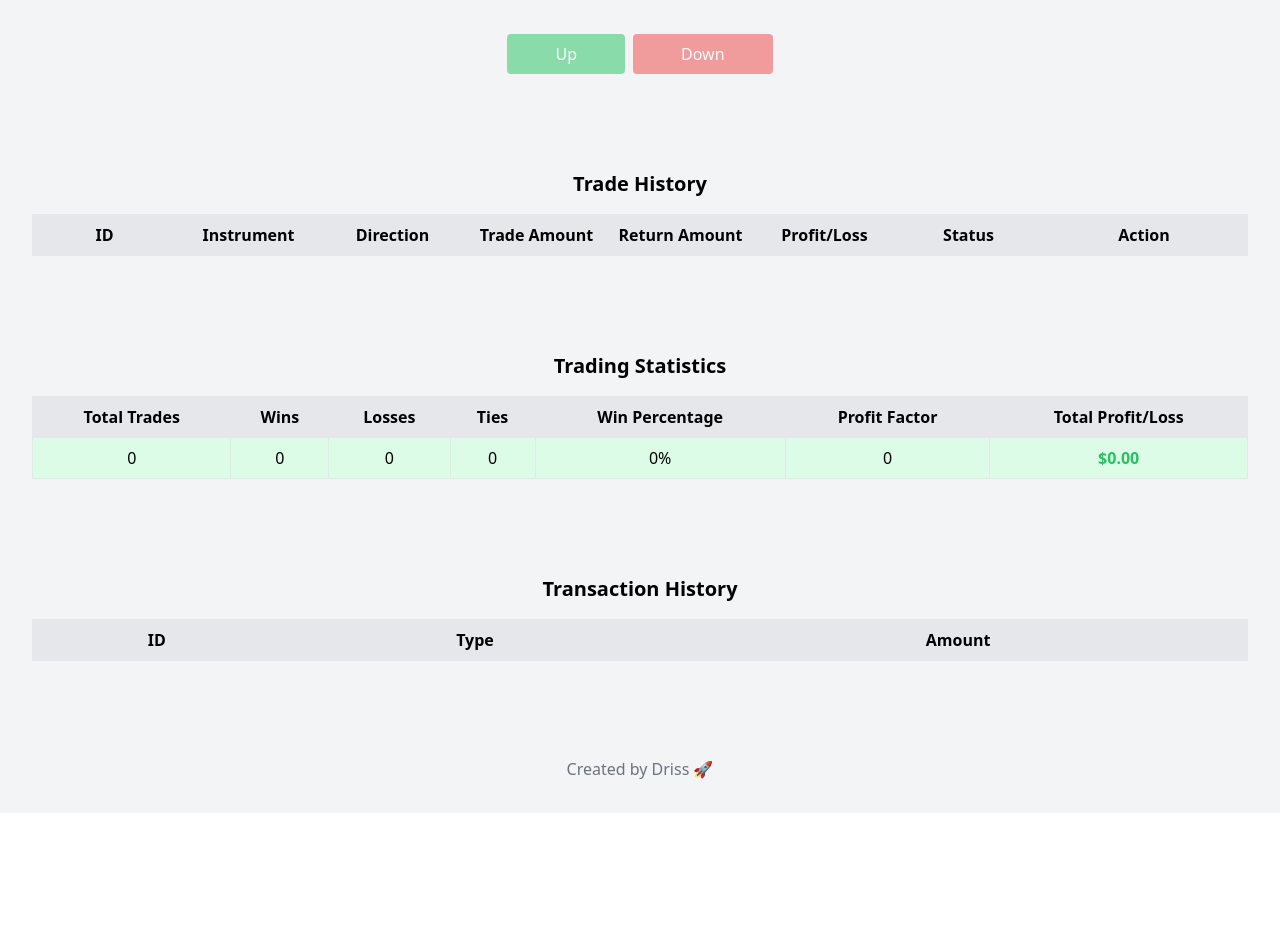
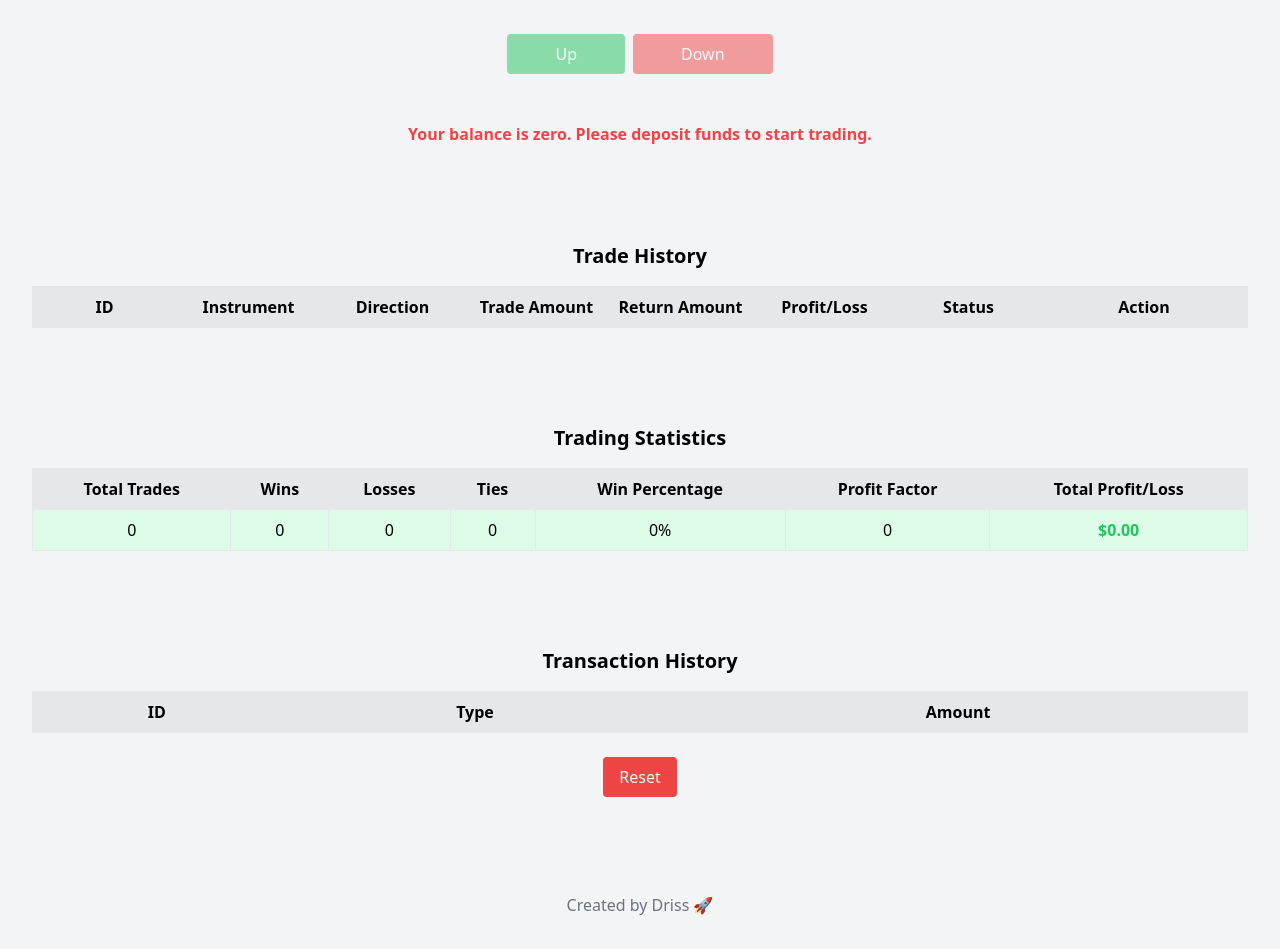
Before and after one commit to driss7/binary-trading-sim, a React (Create React App) app: page / in a window 1280 px wide. Shown: the part 380-1329 px from the top of the page. Before the commit the page ends 1193 px from the top, so only its background shows below. Built offline with nearby package versions, Linux system fonts and the light colour scheme.

Commit message:
add local storage feature

```diff
--- a/src/BinaryTrading.js
+++ b/src/BinaryTrading.js
@@ -1,13 +1,30 @@
-import React, { useState } from "react";
+import React, { useState, useEffect } from "react";
 
 const BinaryTradingApp = () => {
-    const [balance, setBalance] = useState(0);
-    const [returnPercentage, setReturnPercentage] = useState(85);
-    const [tradeAmount, setTradeAmount] = useState(10);
-    const [tradeHistory, setTradeHistory] = useState([]);
-    const [instrument, setInstrument] = useState("EUR/USD");
-    const [amount, setAmount] = useState(1000);
-    const [transactionHistory, setTransactionHistory] = useState([]);
+    const getInitialState = (key, defaultValue) => {
+        const saved = localStorage.getItem(key);
+        return saved ? JSON.parse(saved) : defaultValue;
+    };
+
+    const [balance, setBalance] = useState(() => getInitialState("balance", 0));
+    const [returnPercentage, setReturnPercentage] = useState(() => getInitialState("returnPercentage", 85));
+    const [tradeAmount, setTradeAmount] = useState(() => getInitialState("tradeAmount", 10));
+    const [tradeHistory, setTradeHistory] = useState(() => getInitialState("tradeHistory", []));
+    const [instrument, setInstrument] = useState(() => getInitialState("instrument", "EUR/USD"));
+    const [amount, setAmount] = useState(() => getInitialState("amount", 1000));
+    const [transactionHistory, setTransactionHistory] = useState(() => getInitialState("transactionHistory", []));
+
+    const saveStateToLocalStorage = (key, value) => {
+        localStorage.setItem(key, JSON.stringify(value));
+    };
+
+    useEffect(() => saveStateToLocalStorage("balance", balance), [balance]);
+    useEffect(() => saveStateToLocalStorage("returnPercentage", returnPercentage), [returnPercentage]);
+    useEffect(() => saveStateToLocalStorage("tradeAmount", tradeAmount), [tradeAmount]);
+    useEffect(() => saveStateToLocalStorage("tradeHistory", tradeHistory), [tradeHistory]);
+    useEffect(() => saveStateToLocalStorage("instrument", instrument), [instrument]);
+    useEffect(() => saveStateToLocalStorage("amount", amount), [amount]);
+    useEffect(() => saveStateToLocalStorage("transactionHistory", transactionHistory), [transactionHistory]);
 
     const handleTrade = (direction) => {
         const newTrade = {
@@ -58,6 +75,17 @@ const BinaryTradingApp = () => {
         }
     };
 
+    const handleReset = () => {
+        setBalance(0);
+        setReturnPercentage(85);
+        setTradeAmount(10);
+        setTradeHistory([]);
+        setInstrument("EUR/USD");
+        setAmount(1000);
+        setTransactionHistory([]);
+        localStorage.clear();
+    };
+
     const totalTrades = tradeHistory.length;
     const wins = tradeHistory.filter((trade) => trade.status === "won").length;
     const losses = tradeHistory.filter((trade) => trade.status === "lost").length;
@@ -68,7 +96,6 @@ const BinaryTradingApp = () => {
 
     const tradeDisabled = tradeAmount > balance;
 
-    console.log(tradeHistory);
     return (
         <div className="text-center p-8 font-sans bg-gray-100 min-h-screen">
             <h2 className="text-2xl font-bold">Binary Trading Simulator</h2>
@@ -94,6 +121,7 @@ const BinaryTradingApp = () => {
                 <button onClick={handleWithdrawal} className="bg-gray-500 text-white px-4 py-2 rounded ml-2">Withdraw</button>
             </div>
 
+
             <div className="mt-12 mb-12">
                 <button onClick={() => handleTrade("up")} disabled={tradeDisabled} className={
                     `bg-green-500 text-white px-12 py-2 rounded mr-2 ${tradeDisabled ? "opacity-50 cursor-not-allowed" : ""}`
@@ -102,6 +130,12 @@ const BinaryTradingApp = () => {
                     `bg-red-500 text-white px-12 py-2 rounded ${tradeDisabled ? "opacity-50 cursor-not-allowed" : ""}`
                 }>Down</button>
             </div>
+
+            {balance === 0 && (
+                <div className="text-red-500 font-bold mt-4">
+                    Your balance is zero. Please deposit funds to start trading.
+                </div>
+            )}
 
             <h3 className="text-xl font-bold mt-24">Trade History</h3>
             <div className="overflow-y-auto max-h-96">
@@ -197,6 +231,7 @@ const BinaryTradingApp = () => {
                     </tbody>
                 </table>
             </div>
+            <button onClick={handleReset} className="bg-red-500 text-white px-4 py-2 rounded mt-6">Reset</button>
             <footer className="mt-24 text-gray-500">
                 Created by Driss 🚀
             </footer>
```
